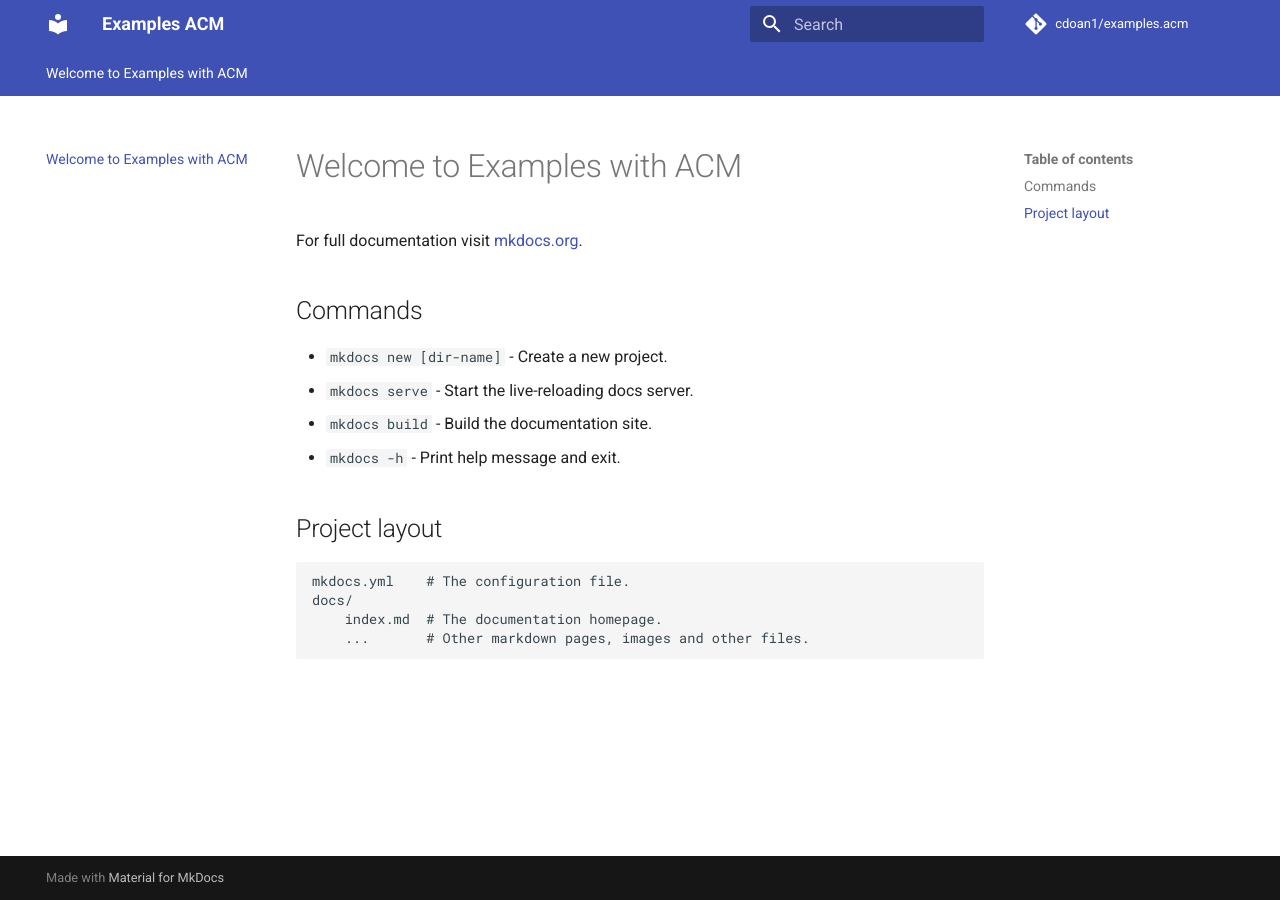
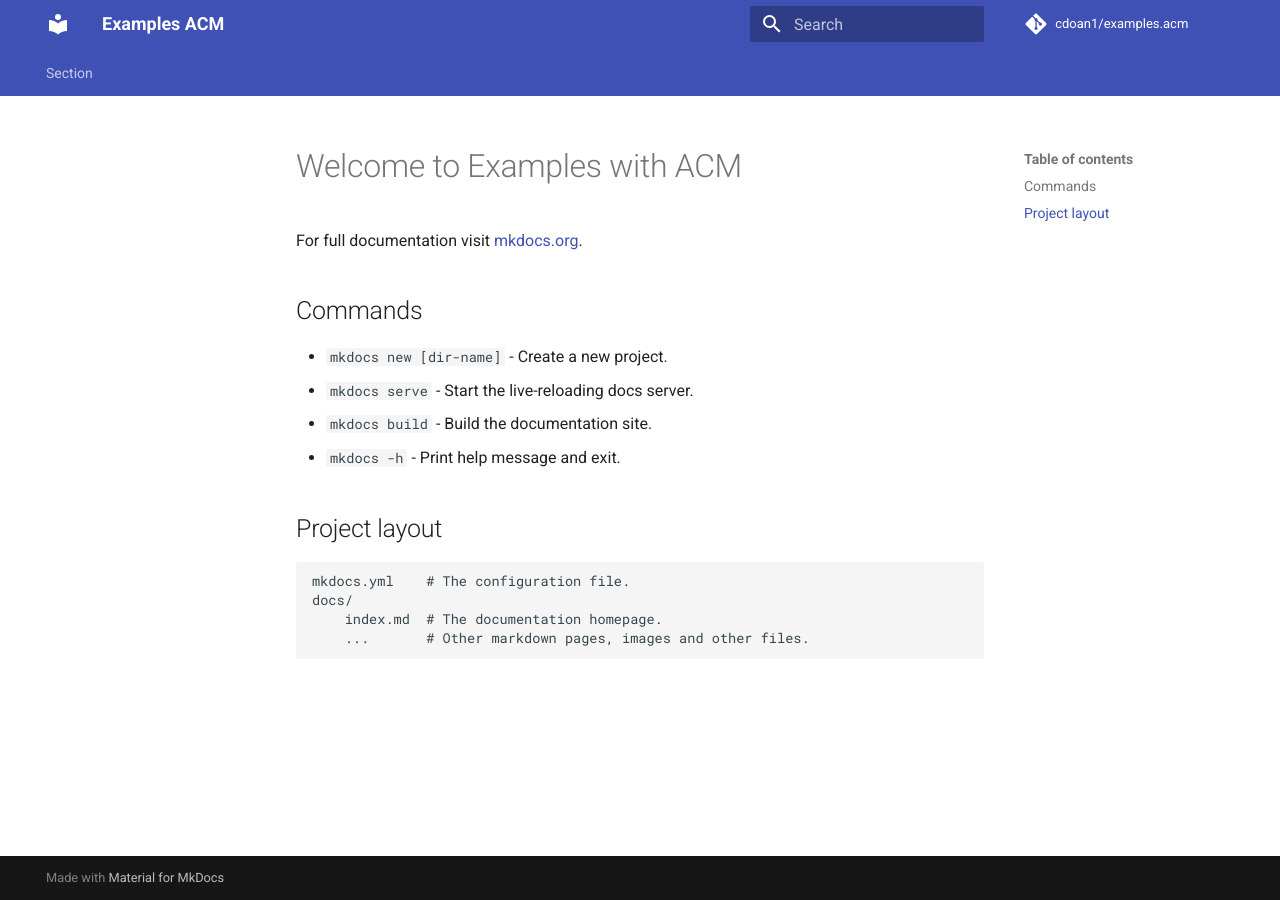
Before and after one commit to cdoan1/examples.acm, an MkDocs documentation site: the page built from docs/index.md, in a window 1280 px wide. Built offline with MkDocs 1.6.1 and Material for MkDocs 9.7.7, drawn with Linux system fonts in a browser that asks for light colours; comment, search, counter and statistics services are not loaded; some of the changed lines change nothing that is shown.

Commit message:
update metadata

```diff
--- a/mkdocs.yml
+++ b/mkdocs.yml
@@ -55,6 +55,6 @@ markdown_extensions:
     alternate_style: true
 - pymdownx.critic
 
-# nav:
-#   - Section:
-#     - index.md
+nav:
+  - Section:
+    - docs/index.md
```
